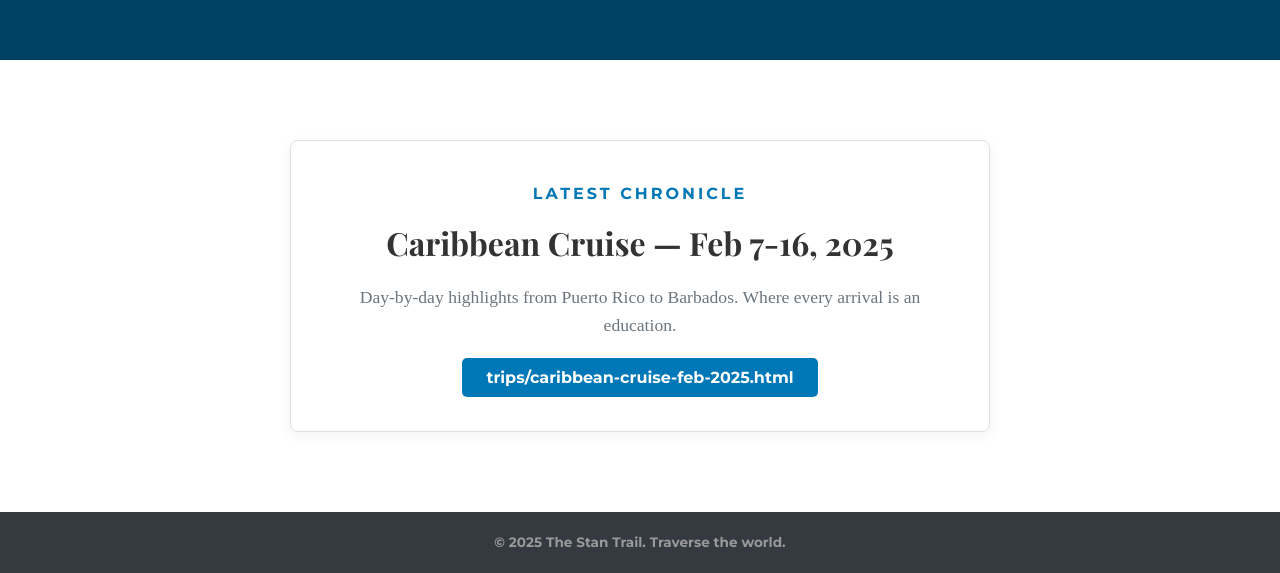
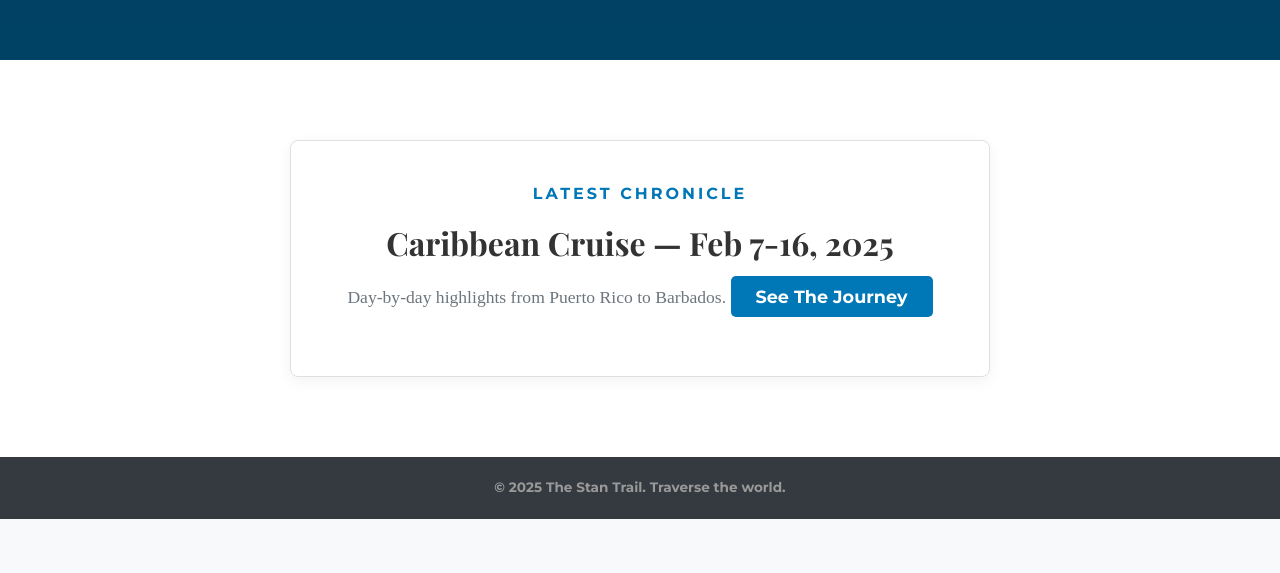
Before and after one commit to thestantrail/thestantrail, a plain HTML site: page index.html in a window 1280 px wide. Shown: the part 740-1313 px from the top of the page. After the commit the page ends 1259 px from the top, so only its background shows below. Drawn offline with nearby package versions, Linux system fonts and the light colour scheme.

Commit message:
Update index.html

```diff
--- a/index.html
+++ b/index.html
@@ -30,8 +30,8 @@
         <div class="content-card">
             <h2 class="section-title">Latest Chronicle</h2>
             <h3 class="trip-title">Caribbean Cruise — Feb 7-16, 2025</h3>
-            <p class="trip-description">Day-by-day highlights from Puerto Rico to Barbados. Where every arrival is an education.</p>
-            <a href="#" class="trip-button">trips/caribbean-cruise-feb-2025.html</a>
+            <p class="trip-description">Day-by-day highlights from Puerto Rico to Barbados.
+            <a href="trips/caribbean-cruise-feb-2025.html" class="trip-button">See The Journey</a>
         </div>
     </section>
 
```
